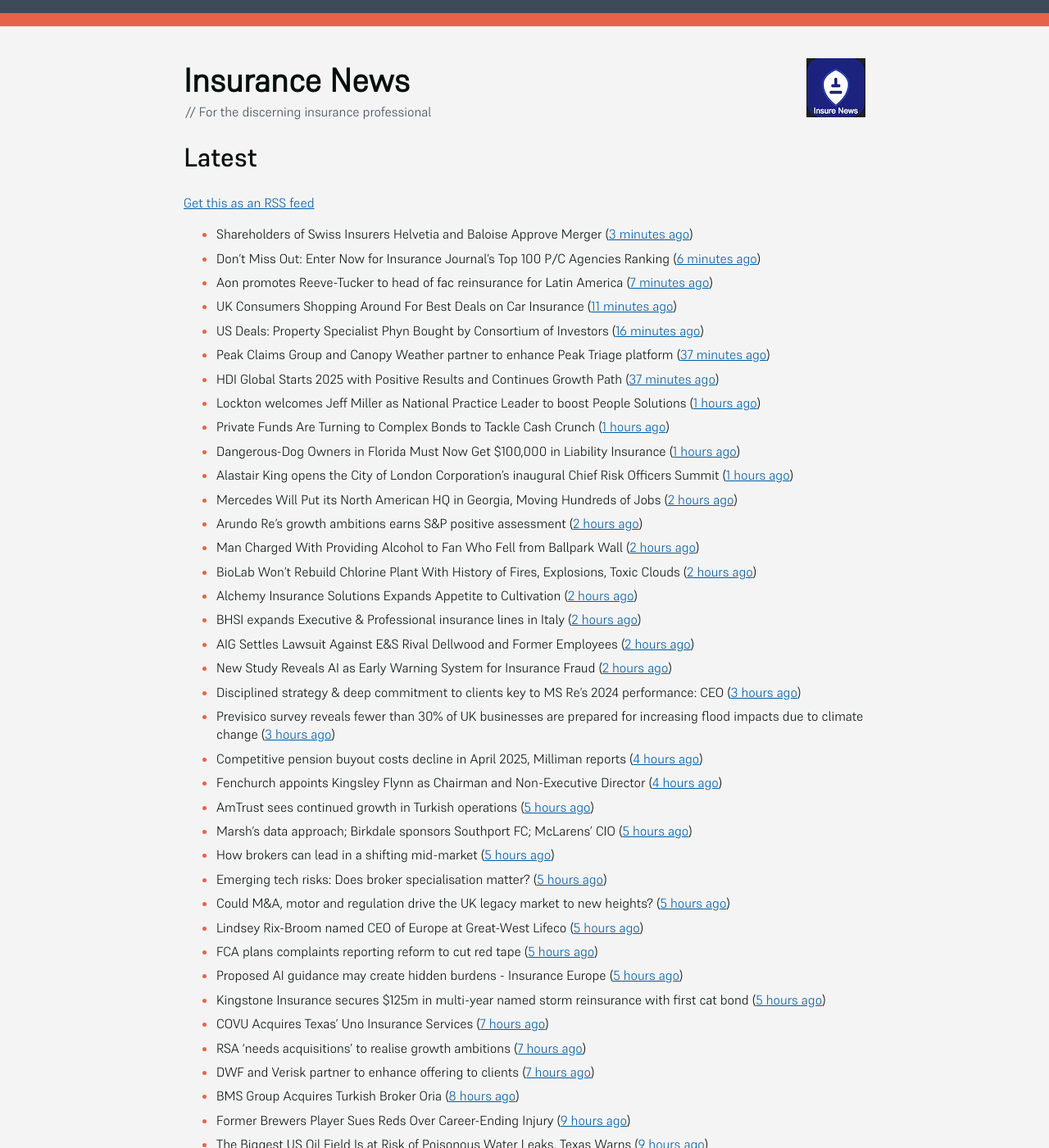
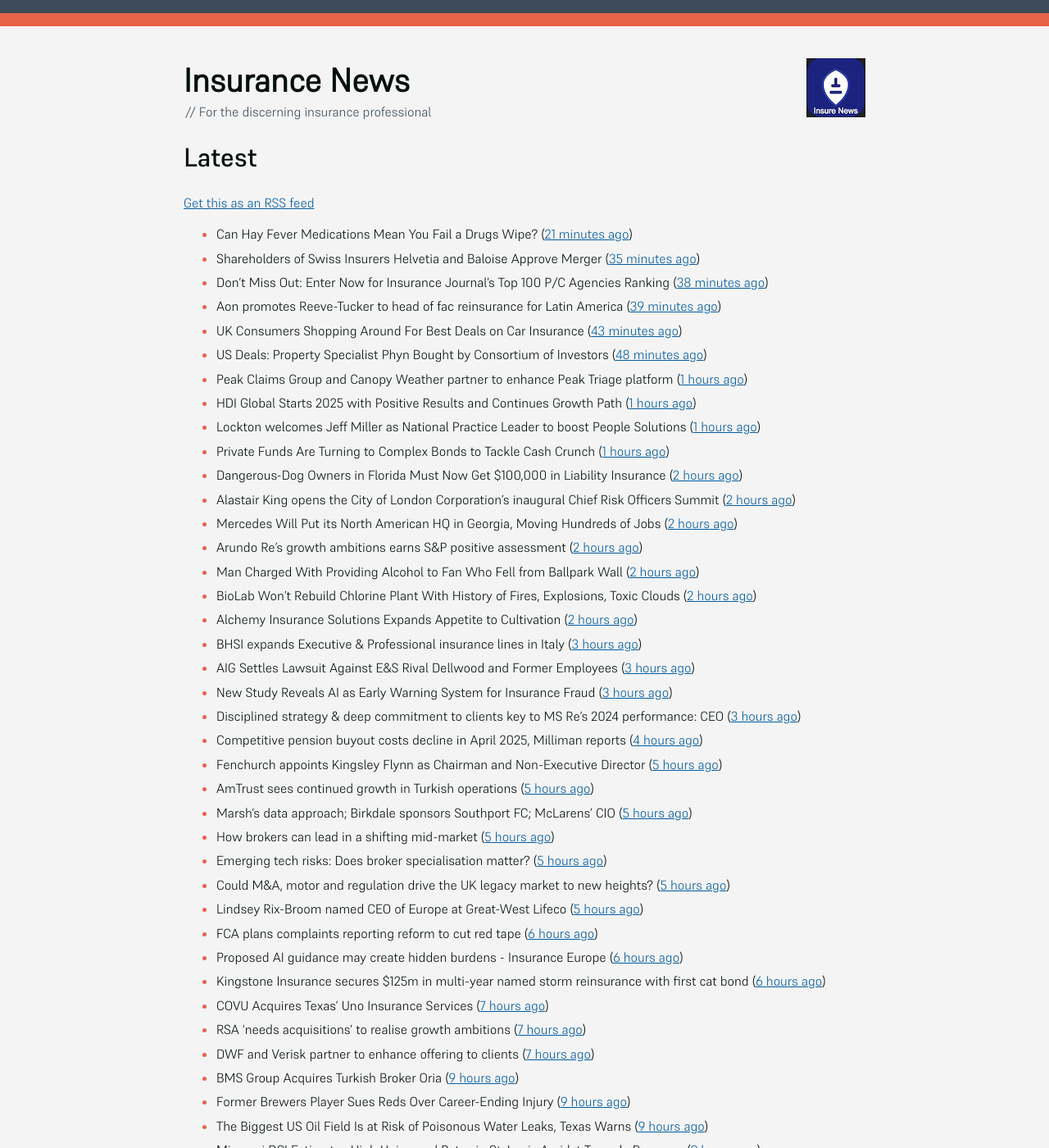
Before and after one commit to mat-0/feeds.thechels.uk, a Jekyll site: the page built from index.md, in a window 1280 px wide and 1400 px high. Shown: the whole window at 82% size. Built offline with Jekyll 4.4.1, drawn with Linux system fonts in a browser that asks for light colours; some of the changed text lies outside the part shown.

Commit message:
New Feed

```diff
--- a/index.md
+++ b/index.md
@@ -8,56 +8,56 @@ description: Latest Updates
 [Get this as an RSS feed](/feed.rss)
 
 <!-- news_marker starts -->
-- Shareholders of Swiss Insurers Helvetia and Baloise Approve Merger ([3 minutes ago](https://www.insurancejournal.com/news/international/2025/05/23/824986.htm))
-- Don’t Miss Out: Enter Now for Insurance Journal’s Top 100 P/C Agencies Ranking ([6 minutes ago](https://www.insurancejournal.com/news/national/2025/05/23/824981.htm))
-- Aon promotes Reeve-Tucker to head of fac reinsurance for Latin America ([7 minutes ago](https://www.reinsurancene.ws/aon-promotes-reeve-tucker-to-head-of-fac-reinsurance-for-latin-america/))
-- UK Consumers Shopping Around For Best Deals on Car Insurance ([11 minutes ago](https://insurance-edge.net/2025/05/23/uk-consumers-shopping-around-for-best-deals-on-car-insurance/))
-- US Deals: Property Specialist Phyn Bought by Consortium of Investors ([16 minutes ago](https://insurance-edge.net/2025/05/23/us-deals-property-specialist-phyn-bought-by-consortium-of-investors/))
-- Peak Claims Group and Canopy Weather partner to enhance Peak Triage platform ([37 minutes ago](https://www.reinsurancene.ws/peak-claims-group-and-canopy-weather-partner-to-enhance-peak-triage-platform/))
-- HDI Global Starts 2025 with Positive Results and Continues Growth Path ([37 minutes ago](https://insurance-edge.net/2025/05/23/hdi-global-starts-2025-with-positive-results-and-continues-growth-path/))
+- Can Hay Fever Medications Mean You Fail a Drugs Wipe? ([21 minutes ago](https://insurance-edge.net/2025/05/23/can-hay-fever-medications-mean-you-fail-a-drugs-wipe/))
+- Shareholders of Swiss Insurers Helvetia and Baloise Approve Merger ([35 minutes ago](https://www.insurancejournal.com/news/international/2025/05/23/824986.htm))
+- Don’t Miss Out: Enter Now for Insurance Journal’s Top 100 P/C Agencies Ranking ([38 minutes ago](https://www.insurancejournal.com/news/national/2025/05/23/824981.htm))
+- Aon promotes Reeve-Tucker to head of fac reinsurance for Latin America ([39 minutes ago](https://www.reinsurancene.ws/aon-promotes-reeve-tucker-to-head-of-fac-reinsurance-for-latin-america/))
+- UK Consumers Shopping Around For Best Deals on Car Insurance ([43 minutes ago](https://insurance-edge.net/2025/05/23/uk-consumers-shopping-around-for-best-deals-on-car-insurance/))
+- US Deals: Property Specialist Phyn Bought by Consortium of Investors ([48 minutes ago](https://insurance-edge.net/2025/05/23/us-deals-property-specialist-phyn-bought-by-consortium-of-investors/))
+- Peak Claims Group and Canopy Weather partner to enhance Peak Triage platform ([1 hours ago](https://www.reinsurancene.ws/peak-claims-group-and-canopy-weather-partner-to-enhance-peak-triage-platform/))
+- HDI Global Starts 2025 with Positive Results and Continues Growth Path ([1 hours ago](https://insurance-edge.net/2025/05/23/hdi-global-starts-2025-with-positive-results-and-continues-growth-path/))
 - Lockton welcomes Jeff Miller as National Practice Leader to boost People Solutions ([1 hours ago](https://www.reinsurancene.ws/lockton-welcomes-jeff-miller-as-national-practice-leader-to-boost-people-solutions/))
 - Private Funds Are Turning to Complex Bonds to Tackle Cash Crunch ([1 hours ago](https://www.insurancejournal.com/news/national/2025/05/23/824972.htm))
-- Dangerous-Dog Owners in Florida Must Now Get $100,000 in Liability Insurance ([1 hours ago](https://www.insurancejournal.com/news/southeast/2025/05/23/824968.htm))
-- Alastair King opens the City of London Corporation’s inaugural Chief Risk Officers Summit ([1 hours ago](https://insurance-edge.net/2025/05/23/alastair-king-opens-the-city-of-london-corporations-inaugural-chief-risk-officers-summit/))
+- Dangerous-Dog Owners in Florida Must Now Get $100,000 in Liability Insurance ([2 hours ago](https://www.insurancejournal.com/news/southeast/2025/05/23/824968.htm))
+- Alastair King opens the City of London Corporation’s inaugural Chief Risk Officers Summit ([2 hours ago](https://insurance-edge.net/2025/05/23/alastair-king-opens-the-city-of-london-corporations-inaugural-chief-risk-officers-summit/))
 - Mercedes Will Put its North American HQ in Georgia, Moving Hundreds of Jobs ([2 hours ago](https://www.insurancejournal.com/news/southeast/2025/05/23/824961.htm))
 - Arundo Re’s growth ambitions earns S&P positive assessment ([2 hours ago](https://www.reinsurancene.ws/arundo-res-growth-ambitions-earns-sp-positive-assessment/))
 - Man Charged With Providing Alcohol to Fan Who Fell from Ballpark Wall ([2 hours ago](https://www.insurancejournal.com/news/east/2025/05/23/824958.htm))
 - BioLab Won’t Rebuild Chlorine Plant With History of Fires, Explosions, Toxic Clouds ([2 hours ago](https://www.insurancejournal.com/news/southeast/2025/05/23/824955.htm))
 - Alchemy Insurance Solutions Expands Appetite to Cultivation ([2 hours ago](https://www.insurancejournal.com/services/newswire/2025/05/23/822727.htm))
-- BHSI expands Executive & Professional insurance lines in Italy ([2 hours ago](https://www.reinsurancene.ws/bhsi-expands-executive-professional-insurance-lines-in-italy/))
-- AIG Settles Lawsuit Against E&S Rival Dellwood and Former Employees ([2 hours ago](https://www.insurancejournal.com/news/national/2025/05/23/824949.htm))
-- New Study Reveals AI as Early Warning System for Insurance Fraud ([2 hours ago](https://insurance-edge.net/2025/05/23/new-study-reveals-ai-as-early-warning-system-for-insurance-fraud/))
+- BHSI expands Executive & Professional insurance lines in Italy ([3 hours ago](https://www.reinsurancene.ws/bhsi-expands-executive-professional-insurance-lines-in-italy/))
+- AIG Settles Lawsuit Against E&S Rival Dellwood and Former Employees ([3 hours ago](https://www.insurancejournal.com/news/national/2025/05/23/824949.htm))
+- New Study Reveals AI as Early Warning System for Insurance Fraud ([3 hours ago](https://insurance-edge.net/2025/05/23/new-study-reveals-ai-as-early-warning-system-for-insurance-fraud/))
 - Disciplined strategy & deep commitment to clients key to MS Re’s 2024 performance: CEO ([3 hours ago](https://www.reinsurancene.ws/disciplined-strategy-deep-commitment-to-clients-key-to-ms-res-2024-performance-ceo/))
-- Previsico survey reveals fewer than 30% of UK businesses are prepared for increasing flood impacts due to climate change ([3 hours ago](https://insurance-edge.net/2025/05/23/previsico-survey-reveals-fewer-than-30-of-uk-businesses-are-prepared-for-increasing-flood-impacts-due-to-climate-change/))
 - Competitive pension buyout costs decline in April 2025, Milliman reports ([4 hours ago](https://www.reinsurancene.ws/competitive-pension-buyout-costs-decline-in-april-2025-milliman-reports/))
-- Fenchurch appoints Kingsley Flynn as Chairman and Non-Executive Director ([4 hours ago](https://www.reinsurancene.ws/fenchurch-appoints-kingsley-flynn-as-chairman-and-non-executive-director/))
+- Fenchurch appoints Kingsley Flynn as Chairman and Non-Executive Director ([5 hours ago](https://www.reinsurancene.ws/fenchurch-appoints-kingsley-flynn-as-chairman-and-non-executive-director/))
 - AmTrust sees continued growth in Turkish operations ([5 hours ago](https://www.reinsurancene.ws/amtrust-sees-continued-growth-in-turkish-operations/))
 - Marsh’s data approach; Birkdale sponsors Southport FC; McLarens’ CIO ([5 hours ago](https://www.postonline.co.uk/news/7957810/marsh%E2%80%99s-data-approach-birkdale-sponsors-southport-fc-mclarens%E2%80%99-cio))
 - How brokers can lead in a shifting mid-market ([5 hours ago](https://www.insurancebusinessmag.com/uk/news/breaking-news/how-brokers-can-lead-in-a-shifting-midmarket-536720.aspx))
 - Emerging tech risks: Does broker specialisation matter? ([5 hours ago](https://www.insurancebusinessmag.com/uk/news/technology/emerging-tech-risks-does-broker-specialisation-matter-536719.aspx))
 - Could M&A, motor and regulation drive the UK legacy market to new heights? ([5 hours ago](https://www.postonline.co.uk/reinsurance/7957816/could-ma-motor-and-regulation-drive-the-uk-legacy-market-to-new-heights))
 - Lindsey Rix-Broom named CEO of Europe at Great-West Lifeco ([5 hours ago](https://www.insurancebusinessmag.com/uk/news/life-insurance/lindsey-rixbroom-named-ceo-of-europe-at-greatwest-lifeco-536718.aspx))
-- FCA plans complaints reporting reform to cut red tape ([5 hours ago](https://www.insurancebusinessmag.com/uk/news/breaking-news/fca-plans-complaints-reporting-reform-to-cut-red-tape-536717.aspx))
-- Proposed AI guidance may create hidden burdens - Insurance Europe ([5 hours ago](https://www.insurancebusinessmag.com/uk/news/technology/proposed-ai-guidance-may-create-hidden-burdens--insurance-europe-536716.aspx))
-- Kingstone Insurance secures $125m in multi-year named storm reinsurance with first cat bond ([5 hours ago](https://www.reinsurancene.ws/kingstone-insurance-secures-125m-in-multi-year-named-storm-reinsurance-with-first-cat-bond/))
+- FCA plans complaints reporting reform to cut red tape ([6 hours ago](https://www.insurancebusinessmag.com/uk/news/breaking-news/fca-plans-complaints-reporting-reform-to-cut-red-tape-536717.aspx))
+- Proposed AI guidance may create hidden burdens - Insurance Europe ([6 hours ago](https://www.insurancebusinessmag.com/uk/news/technology/proposed-ai-guidance-may-create-hidden-burdens--insurance-europe-536716.aspx))
+- Kingstone Insurance secures $125m in multi-year named storm reinsurance with first cat bond ([6 hours ago](https://www.reinsurancene.ws/kingstone-insurance-secures-125m-in-multi-year-named-storm-reinsurance-with-first-cat-bond/))
 - COVU Acquires Texas’ Uno Insurance Services ([7 hours ago](https://www.insurancejournal.com/news/southcentral/2025/05/23/824917.htm))
 - RSA ‘needs acquisitions’ to realise growth ambitions ([7 hours ago](https://www.postonline.co.uk/news/7957807/rsa-%E2%80%98needs-acquisitions%E2%80%99-to-realise-growth-ambitions))
 - DWF and Verisk partner to enhance offering to clients ([7 hours ago](https://www.postonline.co.uk/news/7957815/dwf-and-verisk-partner-to-enhance-offering-to-clients))
-- BMS Group Acquires Turkish Broker Oria ([8 hours ago](https://www.insurancejournal.com/news/international/2025/05/23/824941.htm))
+- BMS Group Acquires Turkish Broker Oria ([9 hours ago](https://www.insurancejournal.com/news/international/2025/05/23/824941.htm))
 - Former Brewers Player Sues Reds Over Career-Ending Injury ([9 hours ago](https://www.insurancejournal.com/news/midwest/2025/05/23/824903.htm))
 - The Biggest US Oil Field Is at Risk of Poisonous Water Leaks, Texas Warns ([9 hours ago](https://www.insurancejournal.com/news/southcentral/2025/05/23/824907.htm))
 - Missouri DCI Estimates High Uninsured Rates in St. Louis Amidst Tornado Recovery ([9 hours ago](https://www.insurancejournal.com/news/midwest/2025/05/23/824913.htm))
 - Poland Says Key Infrastructure at Risk After Baltic Sea Incident ([9 hours ago](https://www.insurancejournal.com/news/international/2025/05/23/824938.htm))
-- ARAG Group sees premiums surge by more than 17% ([9 hours ago](https://www.insurancebusinessmag.com/uk/news/breaking-news/arag-group-sees-premiums-surge-by-more-than-17-536693.aspx))
-- Viewpoint: The Vital Role of Claim Professionals After Cyberattacks ([9 hours ago](https://www.insurancejournal.com/news/national/2025/05/23/824781.htm))
-- Crypto DeFi Project Cetus Protocol Suffers Security Breach ([9 hours ago](https://www.insurancejournal.com/news/international/2025/05/23/824934.htm))
-- BMS Group buys Istanbul-based insurance broker Oria Sigorta ([9 hours ago](https://www.insurancebusinessmag.com/uk/news/breaking-news/bms-group-buys-istanbulbased-insurance-broker-oria-sigorta-536691.aspx))
-- Tokio Marine HCC names AIG veteran as senior underwriter ([9 hours ago](https://www.insurancebusinessmag.com/uk/news/professional-liability/tokio-marine-hcc-names-aig-veteran-as-senior-underwriter-536690.aspx))
-- European product recalls at record high in first quarter - report ([9 hours ago](https://www.insurancebusinessmag.com/uk/news/breaking-news/european-product-recalls-at-record-high-in-first-quarter--report-536689.aspx))
-- US ‘Not Convinced’ About Lower G7 Price Cap on Russian Oil, European Official Says ([9 hours ago](https://www.insurancejournal.com/news/international/2025/05/23/824931.htm))
+- ARAG Group sees premiums surge by more than 17% ([10 hours ago](https://www.insurancebusinessmag.com/uk/news/breaking-news/arag-group-sees-premiums-surge-by-more-than-17-536693.aspx))
+- Viewpoint: The Vital Role of Claim Professionals After Cyberattacks ([10 hours ago](https://www.insurancejournal.com/news/national/2025/05/23/824781.htm))
+- Crypto DeFi Project Cetus Protocol Suffers Security Breach ([10 hours ago](https://www.insurancejournal.com/news/international/2025/05/23/824934.htm))
+- BMS Group buys Istanbul-based insurance broker Oria Sigorta ([10 hours ago](https://www.insurancebusinessmag.com/uk/news/breaking-news/bms-group-buys-istanbulbased-insurance-broker-oria-sigorta-536691.aspx))
+- Tokio Marine HCC names AIG veteran as senior underwriter ([10 hours ago](https://www.insurancebusinessmag.com/uk/news/professional-liability/tokio-marine-hcc-names-aig-veteran-as-senior-underwriter-536690.aspx))
+- European product recalls at record high in first quarter - report ([10 hours ago](https://www.insurancebusinessmag.com/uk/news/breaking-news/european-product-recalls-at-record-high-in-first-quarter--report-536689.aspx))
+- US ‘Not Convinced’ About Lower G7 Price Cap on Russian Oil, European Official Says ([10 hours ago](https://www.insurancejournal.com/news/international/2025/05/23/824931.htm))
 - Four Die as Floods Hammer Area North of Sydney, With More Rain Coming ([10 hours ago](https://www.insurancejournal.com/news/international/2025/05/23/824927.htm))
-- In Lawsuit Over Teen’s Death, Judge Rejects Free Speech Rights for AI Chatbots ([10 hours ago](https://www.insurancejournal.com/news/national/2025/05/23/824758.htm))
-- European Officials Weigh Response to US Efforts to Thwart Local DEI Programs ([10 hours ago](https://www.insurancejournal.com/news/international/2025/05/23/824762.htm))
+- In Lawsuit Over Teen’s Death, Judge Rejects Free Speech Rights for AI Chatbots ([11 hours ago](https://www.insurancejournal.com/news/national/2025/05/23/824758.htm))
+- European Officials Weigh Response to US Efforts to Thwart Local DEI Programs ([11 hours ago](https://www.insurancejournal.com/news/international/2025/05/23/824762.htm))
 - ‘Big Beautiful’ Tax Breaks for Insurance Agents in Bill Passed by House, Says Big I ([11 hours ago](https://www.insurancejournal.com/news/national/2025/05/23/824883.htm))
 - Underwriters of the Future Are Constant Partners With Agents, Carrier Exec Says ([11 hours ago](https://www.insurancejournal.com/news/national/2025/05/23/824719.htm))
 - Georgia Tort Reform Law Means New Hurdles for Injured People and Attorneys ([11 hours ago](https://www.insurancejournal.com/news/southeast/2025/05/23/824861.htm))
```
Also changed, not shown: other parts of index.md (+2 -2 lines).
